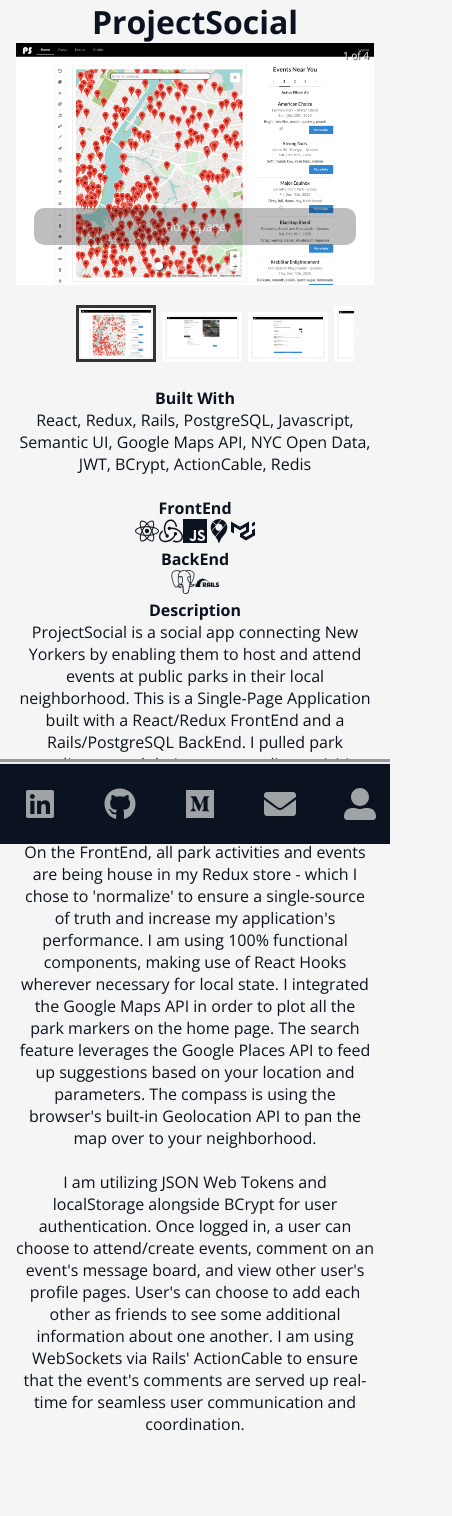
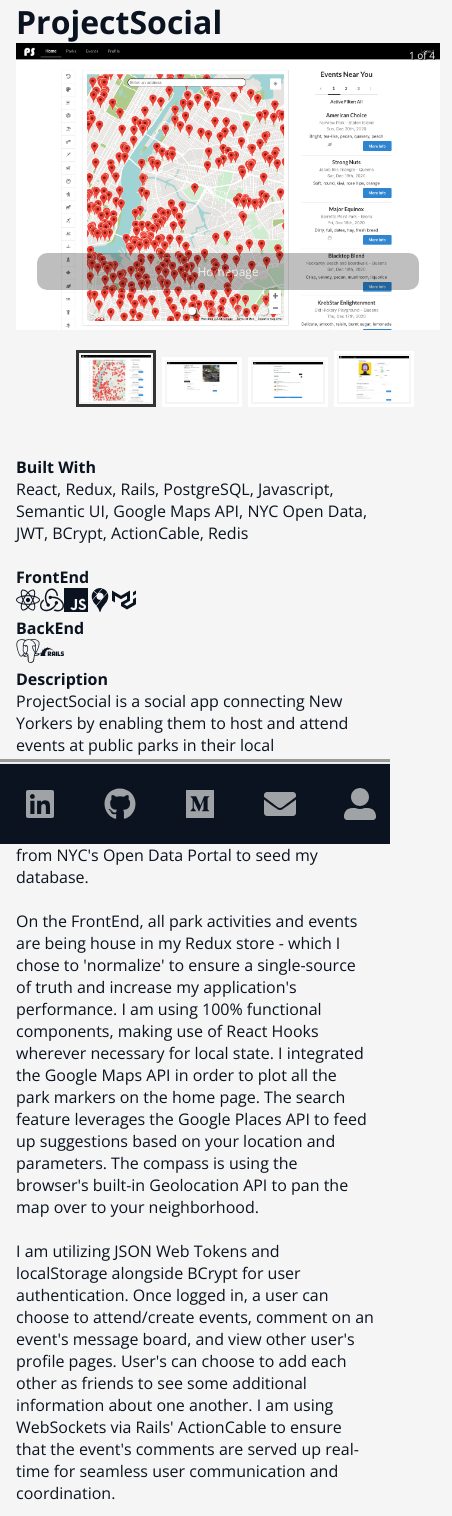
Before and after one commit to austbuhl/portfolio, a React (Create React App) app: page /projects/1 in a window 390 px wide. Shown: the whole page, 452 px wide, since content can reach past the window. Before the commit the page ends 1435 px from the top, so only its background shows below. Built offline with nearby package versions, Linux system fonts and the light colour scheme.

Commit message:
Messin with breakpoints

```diff
--- a/src/App.js
+++ b/src/App.js
@@ -15,7 +15,7 @@
       <Switch>
         <div className='App'>
           <NavBar />
-          <Container>
+          <Container id='main-container'>
             <Route
               exact
               path='/projects/:id'
--- a/src/components/NavBar.css
+++ b/src/components/NavBar.css
@@ -127,6 +127,7 @@
     width: 5rem;
     height: 100vh;
     border-right: 5px groove;
+    z-index: 2;
   }
 
   .navbar:hover {
--- a/src/components/ProjectDetail.css
+++ b/src/components/ProjectDetail.css
@@ -1,5 +1,6 @@
 .project-detail {
-  text-align: center;
+  /* text-align: center; */
+  /* display: flex; */
 }
 
 /* .carousel-root {
--- a/src/components/ProjectDetail.jsx
+++ b/src/components/ProjectDetail.jsx
@@ -12,6 +12,7 @@
 } from 'react-icons/si'
 import './ProjectDetail.css'
 import { motion } from 'framer-motion'
+import { Grid } from '@material-ui/core'
 import { animationThree, transition } from '../animations'
 
 export const ProjectDetail = ({ project }) => {
@@ -33,11 +34,16 @@
       transition={transition}
       className='project-detail'
     >
+      <Grid container spacing={3}>
+        <Grid item sm={12} md={6}>
           <h1>{project.name}</h1>
+
           <Carousel id='image-carousel' dynamicHeight={true} showArrows={true}>
             {renderImages()}
           </Carousel>
+        </Grid>
 
+        <Grid item sm={12} md={6}>
           <h4>Built With</h4>
           <p>{project.stack}</p>
           <br />
@@ -52,6 +58,8 @@
           <SiRails style={{ height: '1.5em', width: '1.5em' }} />
           <h4>Description</h4>
           <div dangerouslySetInnerHTML={{ __html: project.description }}></div>
+        </Grid>
+      </Grid>
     </motion.div>
   )
 }
```
Also changed, not shown: src/App.css (+14 -3 lines), 1 other file (tests, documents, lock files or other folders). Lines whose indentation alone changed are shown as unchanged.
